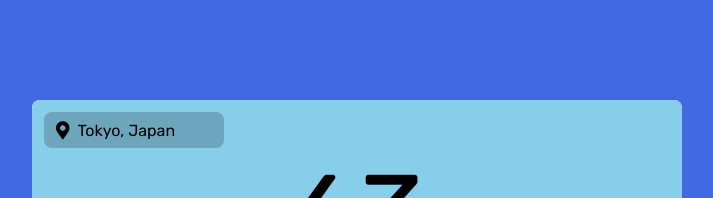
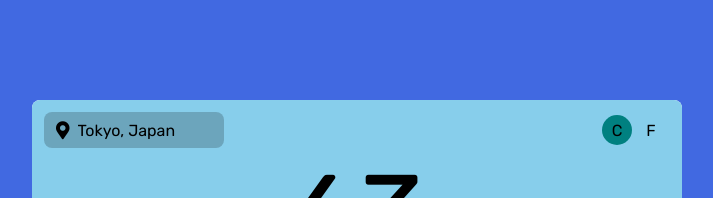
Before and after one commit to balkarjun/vue-forecaster, a Vue app: page / in a window 1280 px wide. Shown: the top 198 px of the page, without its empty margins (283-996 px from the left). Built offline with nearby package versions, Linux system fonts and the light colour scheme.

Commit message:
Add unit button with basic styling

```diff
--- a/src/App.vue
+++ b/src/App.vue
@@ -5,6 +5,10 @@
         <div class="inputbar">
           <i class="fas fa-map-marker-alt"></i>
           <input type="text" value="Tokyo, Japan">
+        </div>
+        <div class="buttons">
+          <button class="active">C</button>
+          <button>F</button>
         </div>
       </div>
       <div class="temperature">
@@ -494,6 +498,9 @@ main {
 
 .top {
   padding: 12px 12px 0 12px;
+  display: flex;
+  justify-content: space-between;
+  align-items: center;
 }
 
 .inputbar {
@@ -517,6 +524,22 @@ input {
   background-color: transparent;
   border: none;
   outline: none;
+}
+
+.buttons button {
+  font: inherit;
+  width: 30px;
+  height: 30px;
+  border-radius: 50%;
+  border: none;
+  outline: none;
+  cursor: pointer;
+  margin-right: 4px;
+  background-color: transparent;
+}
+
+.buttons button.active {
+  background-color: teal;
 }
 
 .temperature {
```
